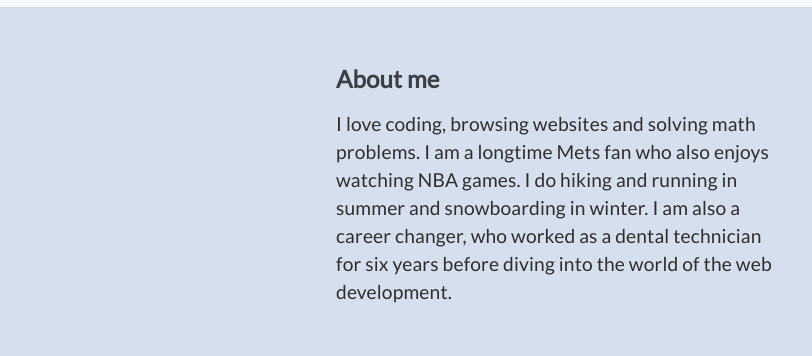
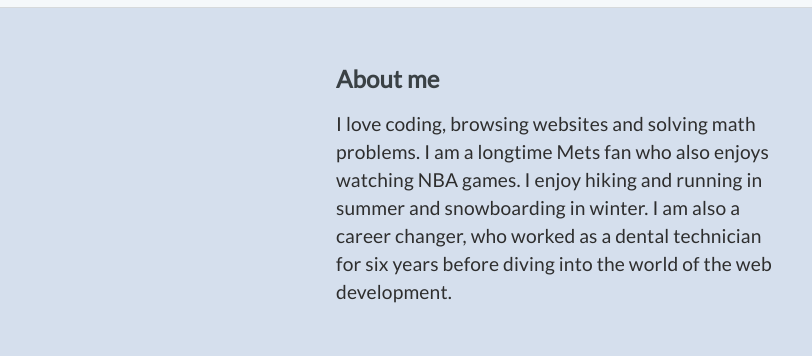
Before and after one commit to kywbaek/homepage, a plain HTML site: page index.html in a window 1280 px wide. Shown: the part 346-702 px from the top of the page, 0-812 px from the left. Drawn offline with Linux system fonts and the light colour scheme.

Commit message:
docs: change 'do' to 'enjoy' in About me

```diff
--- a/index.html
+++ b/index.html
@@ -64,7 +64,7 @@
             <div class="col sm-col-9 px2">
                 <h3 class="mb2">About me</h3>
                 <p>
-                I love coding, browsing websites and solving math problems. I am a longtime Mets fan who also enjoys watching NBA games. I do hiking and running in summer and snowboarding in winter. I am also a career changer, who worked as a dental technician for six years before diving into the world of the web development.
+                I love coding, browsing websites and solving math problems. I am a longtime Mets fan who also enjoys watching NBA games. I enjoy hiking and running in summer and snowboarding in winter. I am also a career changer, who worked as a dental technician for six years before diving into the world of the web development.
                 </p>
             </div>
 
```
